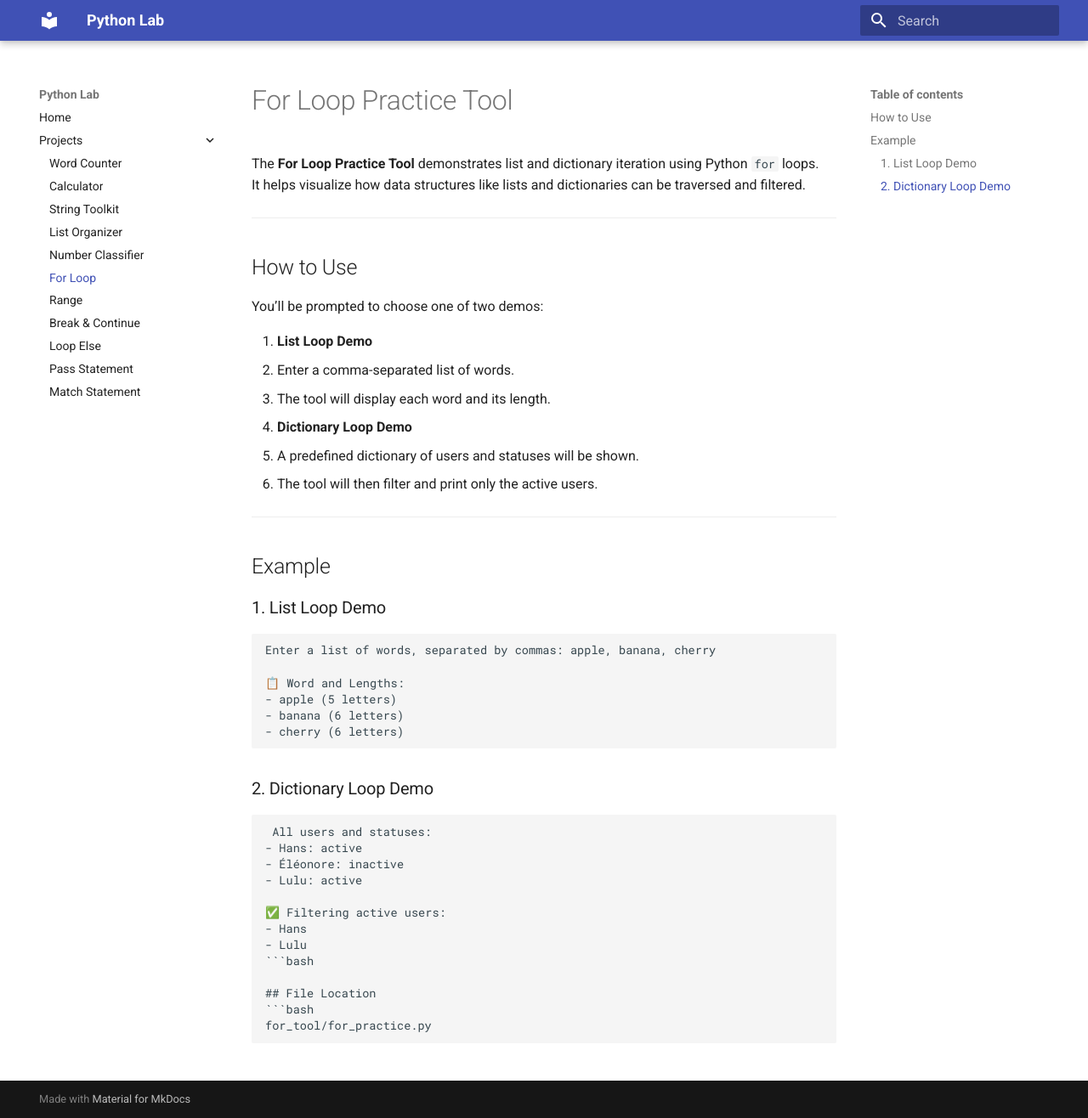
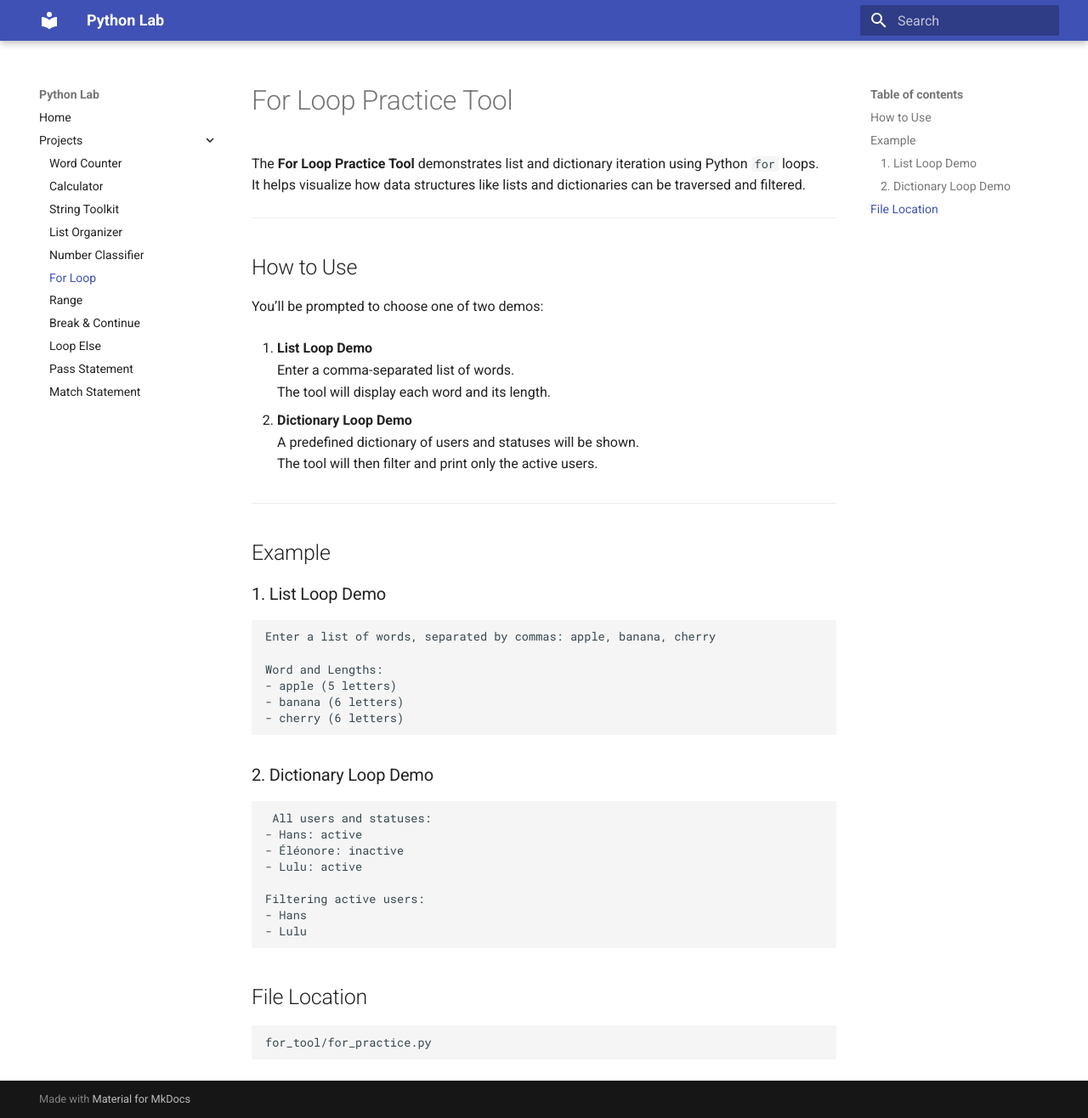
Before and after one commit to xiaosihuangsi/2025-python, an MkDocs documentation site: the page built from docs/projects/for_loop.md, in a window 1280 px wide and 1316 px high. Shown: the whole window at 85% size. Built offline with MkDocs 1.6.1 and Material for MkDocs 9.7.7, drawn with Linux system fonts in a browser that asks for light colours.

Commit message:
updated for_loop.md

````diff
--- a/docs/projects/for_loop.md
+++ b/docs/projects/for_loop.md
@@ -10,12 +10,12 @@ It helps visualize how data structures like lists and dictionaries can be traver
 You’ll be prompted to choose one of two demos:
 
 1. **List Loop Demo**
-   - Enter a comma-separated list of words.
-   - The tool will display each word and its length.
+    Enter a comma-separated list of words.
+    The tool will display each word and its length.
 
 2. **Dictionary Loop Demo**
-   - A predefined dictionary of users and statuses will be shown.
-   - The tool will then filter and print only the active users.
+    A predefined dictionary of users and statuses will be shown.
+    The tool will then filter and print only the active users.
 
 ---
 
@@ -26,7 +26,7 @@ You’ll be prompted to choose one of two demos:
 ```bash
 Enter a list of words, separated by commas: apple, banana, cherry
 
-📋 Word and Lengths:
+Word and Lengths:
 - apple (5 letters)
 - banana (6 letters)
 - cherry (6 letters)
@@ -39,10 +39,10 @@ Enter a list of words, separated by commas: apple, banana, cherry
 - Éléonore: inactive
 - Lulu: active
 
-✅ Filtering active users:
+Filtering active users:
 - Hans
 - Lulu
-```bash
+```
 
 ## File Location
 ```bash
````
